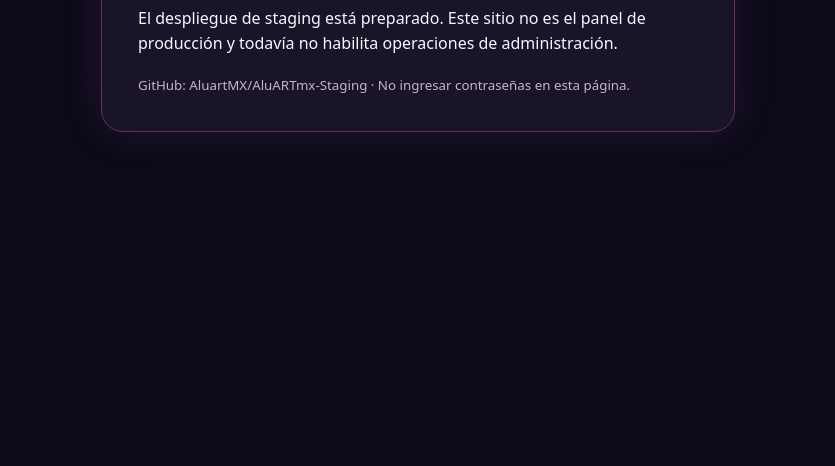
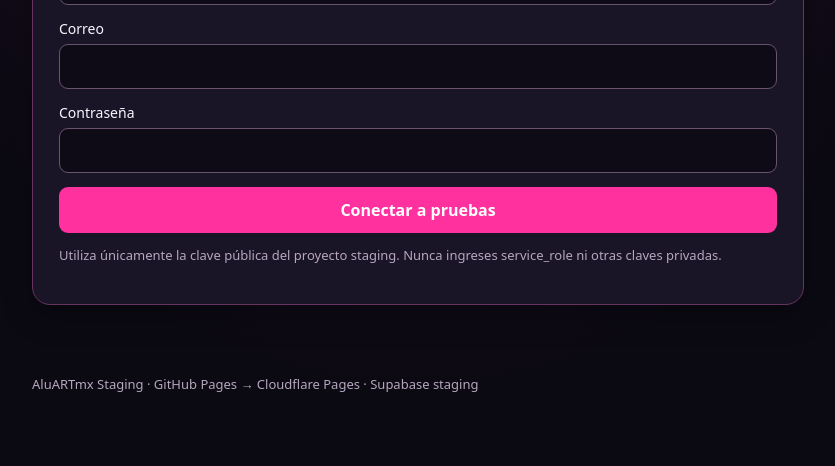
Before and after one commit to AluartMX/AluARTmx-Staging, a plain HTML site: page index.html in a window 1280 px wide. Shown: the part 382-848 px from the top of the page, without its empty margins (222-1057 px from the left). Before the commit the page ends 800 px from the top, so only its background shows below. Drawn offline with Linux system fonts and the light colour scheme.

Commit message:
Replace staging placeholder with isolated admin login and demo company management

```diff
--- a/index.html
+++ b/index.html
@@ -1,13 +1,6 @@
 <!doctype html>
-<html lang="es">
-<head>
-<meta charset="utf-8">
-<meta name="viewport" content="width=device-width,initial-scale=1">
-<meta name="robots" content="noindex,nofollow">
-<title>AluARTmx · Staging</title>
-<style>
-:root{color-scheme:dark}body{font:16px system-ui,sans-serif;min-height:100vh;display:grid;place-items:center;margin:0;background:#0d0b17;color:#f9f6ff}main{max-width:560px;margin:24px;padding:36px;border:1px solid #63305e;border-radius:22px;background:#1a1428;box-shadow:0 0 45px #ae48f722}h1{color:#ff319f;margin-top:0}p{line-height:1.6}small{color:#c5b4d2}
-</style>
-</head>
-<body><main><h1>AluARTmx · Entorno de pruebas</h1><p>El despliegue de staging está preparado. Este sitio no es el panel de producción y todavía no habilita operaciones de administración.</p><small>GitHub: AluartMX/AluARTmx-Staging · No ingresar contraseñas en esta página.</small></main></body>
-</html>
+<html lang="es"><head><meta charset="utf-8"><meta name="viewport" content="width=device-width,initial-scale=1"><meta name="robots" content="noindex,nofollow"><meta http-equiv="Content-Security-Policy" content="default-src 'none'; script-src 'self'; style-src 'self'; connect-src https://bndefaelluvhivrqtalf.supabase.co https://aluartmx-admin-staging.jinscout6.workers.dev; base-uri 'none'; form-action 'none'"><title>AluARTmx · Administración staging</title><link rel="stylesheet" href="./style.css"><script src="./app.js" defer></script></head>
+<body><main><header><span class="pill">ENTORNO DE PRUEBAS</span><h1>AluARTmx <em>Studio AR</em></h1><p>Administración independiente. Ninguna operación de producción.</p></header>
+<section id="login"><h2>Conectar superadministrador</h2><form id="loginForm"><label>Clave pública de Supabase staging<input id="publicKey" autocomplete="off" required placeholder="sb_publishable_..." spellcheck="false"></label><label>Correo<input id="email" type="email" autocomplete="username" required></label><label>Contraseña<input id="password" type="password" autocomplete="current-password" required></label><button id="connect">Conectar a pruebas</button></form><p class="hint">Utiliza únicamente la clave pública del proyecto staging. Nunca ingreses service_role ni otras claves privadas.</p></section>
+<section id="dashboard" hidden><div class="actions"><h2>Empresas de prueba</h2><button id="refresh" type="button">Actualizar lista</button><button id="logout" type="button" class="secondary">Salir</button></div><p id="account"></p><div id="companies" aria-live="polite"></div><h3>Crear empresa Demo inactiva</h3><form id="createForm"><label>Nombre<input id="companyName" maxlength="100" required></label><label>Tipo<select id="companyType"><option value="fotografo">Fotógrafo</option><option value="empresa">Empresa</option></select></label><button id="create">Crear empresa de prueba</button></form><p class="hint">La creación usa una clave de idempotencia. No invita usuarios ni activa empresas.</p></section>
+<p id="status" role="status" aria-live="polite"></p><footer>AluARTmx Staging · GitHub Pages → Cloudflare Pages · Supabase staging</footer></main></body></html>
```
